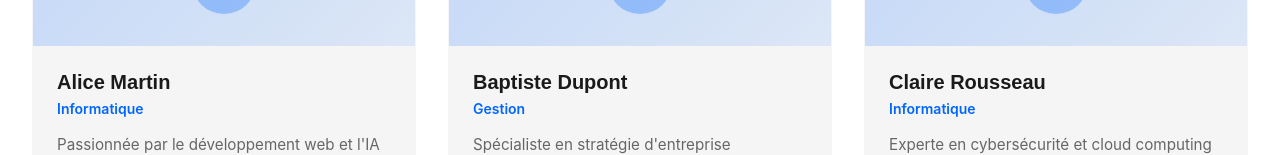
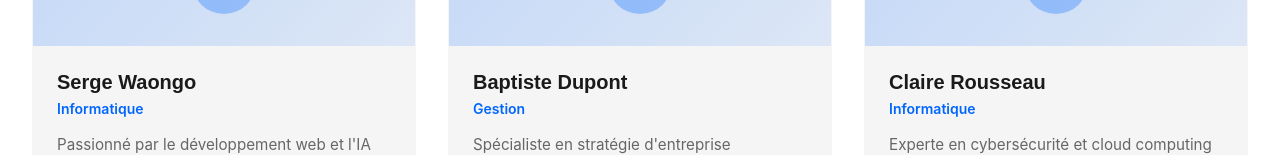
Before and after one commit to Severin-Dembele/ci_cd, a React (Vite) app: page /etudiants in a window 1280 px wide. Shown: the part 648-803 px from the top of the page. Built offline with nearby package versions, Linux system fonts and the light colour scheme.

Commit message:
Ajout des informations de Serge

```diff
--- a/package.json
+++ b/package.json
@@ -26,6 +26,6 @@
     "globals": "^15.9.0",
     "typescript": "^5.5.3",
     "typescript-eslint": "^8.0.0",
-    "vite": "^5.4.1"
+    "vite": "^8.0.13"
   }
 }
--- a/src/pages/Etudiants.tsx
+++ b/src/pages/Etudiants.tsx
@@ -15,11 +15,11 @@ interface Student {
 const STUDENTS: Student[] = [
   {
     id: 1,
-    name: 'Alice Martin',
+    name: 'Serge Waongo',
     specialization: 'Informatique',
-    bio: 'Passionnée par le développement web et l\'IA',
-    email: 'alice.martin@example.com',
-    linkedin: 'linkedin.com/in/alice-martin',
+    bio: 'Passionné par le développement web et l\'IA',
+    email: 'serge.waongo@example.com',
+    linkedin: 'linkedin.com/in/serge-waongo',
   },
   {
     id: 2,
```
Also changed, not shown: 1 other file (tests, documents, lock files or other folders).
